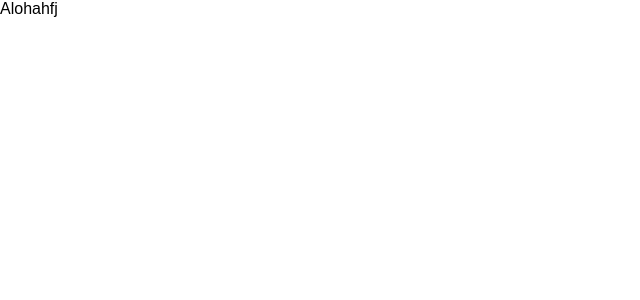
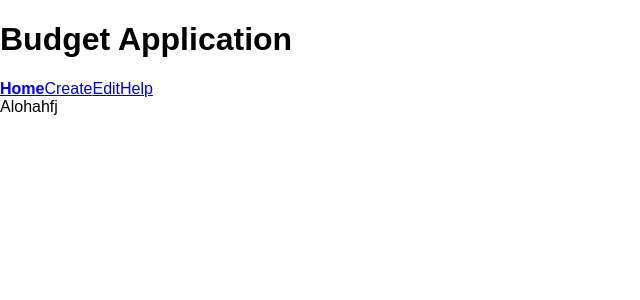
Before and after one commit to moumen-soliman/reactjs-budget-app, a React (Create React App) app: page / in a window 1280 px wide. Shown: the top 300 px of the page, without its empty margins (0-640 px from the left). Built offline with nearby package versions, Linux system fonts and the light colour scheme.

Commit message:
using Link, navLink to add header

```diff
--- a/src/index.css
+++ b/src/index.css
@@ -3,3 +3,7 @@ body {
   padding: 0;
   font-family: sans-serif;
 }
+
+.is-active {
+  font-weight: bold;
+}
--- a/src/index.js
+++ b/src/index.js
@@ -1,10 +1,11 @@
 import React from 'react';
 import ReactDOM from 'react-dom';
-import {BrowserRouter, Route, Switch} from 'react-router-dom';
+import {BrowserRouter, Route, Switch, Link} from 'react-router-dom';
 import './index.css';
 import App from './App';
+import NavLink from 'react-router-dom/NavLink';
 
-const happyBlock = () => {
+const homePage = () => {
     return(
         <div>
             Alohahfj
@@ -12,10 +13,26 @@ const happyBlock = () => {
     )
 };
 
+const createPage = () => {
+    return(
+        <div>
+            Aloha its create
+        </div>
+    );
+};
+
 const editPage = () => {
     return(
         <div>
-            Aloha its me
+            Aloha its edit
+        </div>
+    );
+};
+
+const helpPage = () => {
+    return(
+        <div>
+            Aloha its help
         </div>
     );
 };
@@ -23,23 +40,38 @@ const editPage = () => {
 const NotFoundPage = () => {
     return(
         <div>
-            404 Not Found
+            404 - <Link to="/">Go to Home</Link>
         </div>
     );
 }
 
-class Routes extends React.Component {
-    render(){
+const Header = () => {
+    return (
+        <header>
+            <h1>Budget Application</h1>
+            <NavLink to="/" activeClassName="is-active" exact={true}>Home</NavLink>
+            <NavLink to="/create" activeClassName="is-active">Create</NavLink>
+            <NavLink to="/edit" activeClassName="is-active">Edit</NavLink>
+            <NavLink to="/help" activeClassName="is-active">Help</NavLink>
+        </header>
+    );
+}
+
+const Routes = () => {
         return(
             <BrowserRouter>
-                <Switch>
-                    <Route path="/" component={happyBlock} exact={true}/>
-                    <Route path="/create" component={editPage}/>
-                    <Route component={NotFoundPage}/>
-                </Switch>
+                <div>
+                    <Header />
+                    <Switch>
+                        <Route path="/" component={homePage} exact={true}/>
+                        <Route path="/create" component={createPage}/>
+                        <Route path="/edit" component={editPage}/>
+                        <Route path="/help" component={helpPage}/>
+                        <Route component={NotFoundPage}/>
+                    </Switch>
+                </div>
             </BrowserRouter>
         )
-    }
 }
 
 
```
Also changed, not shown: public/manifest.json (added), 1 other file (tests, documents, lock files or other folders).
